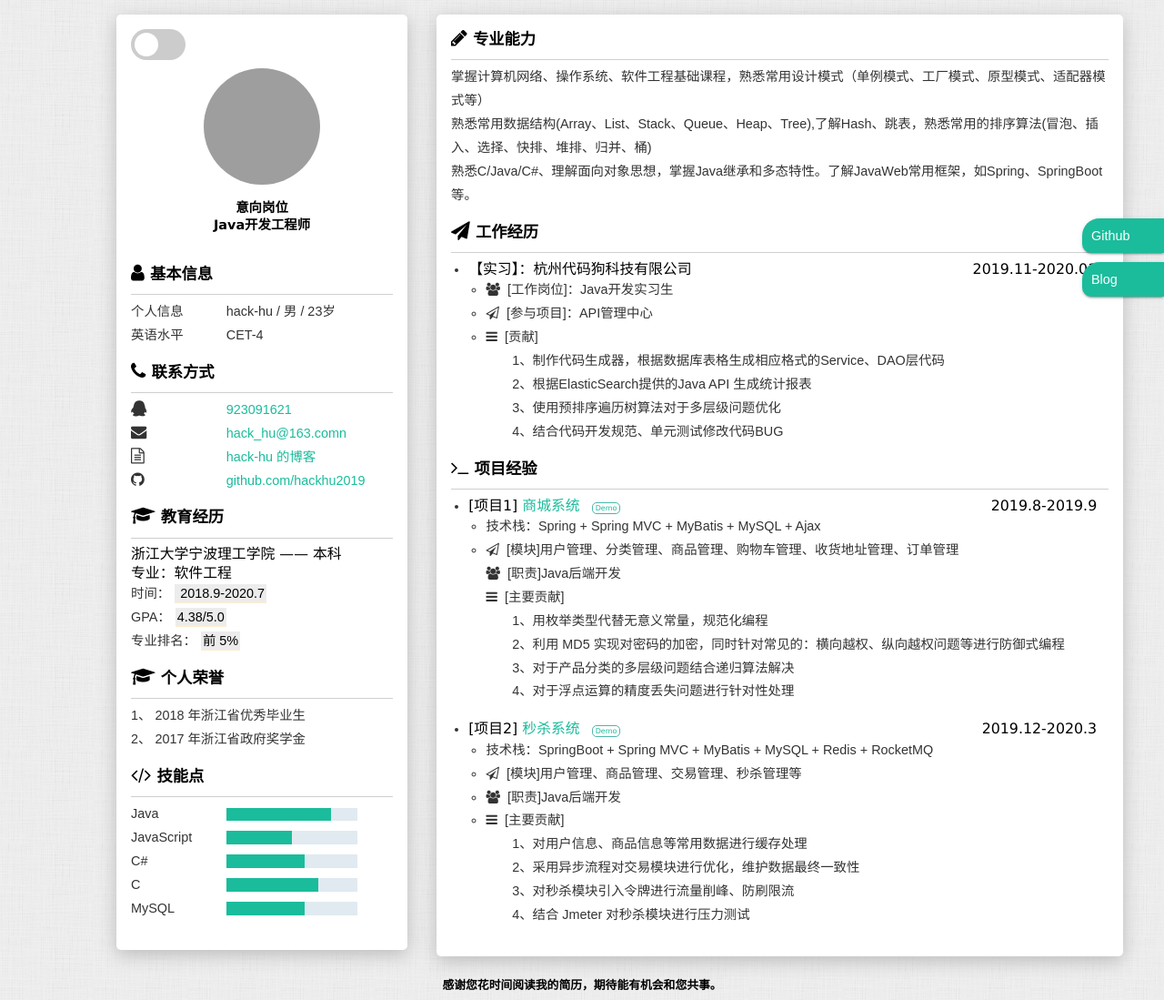
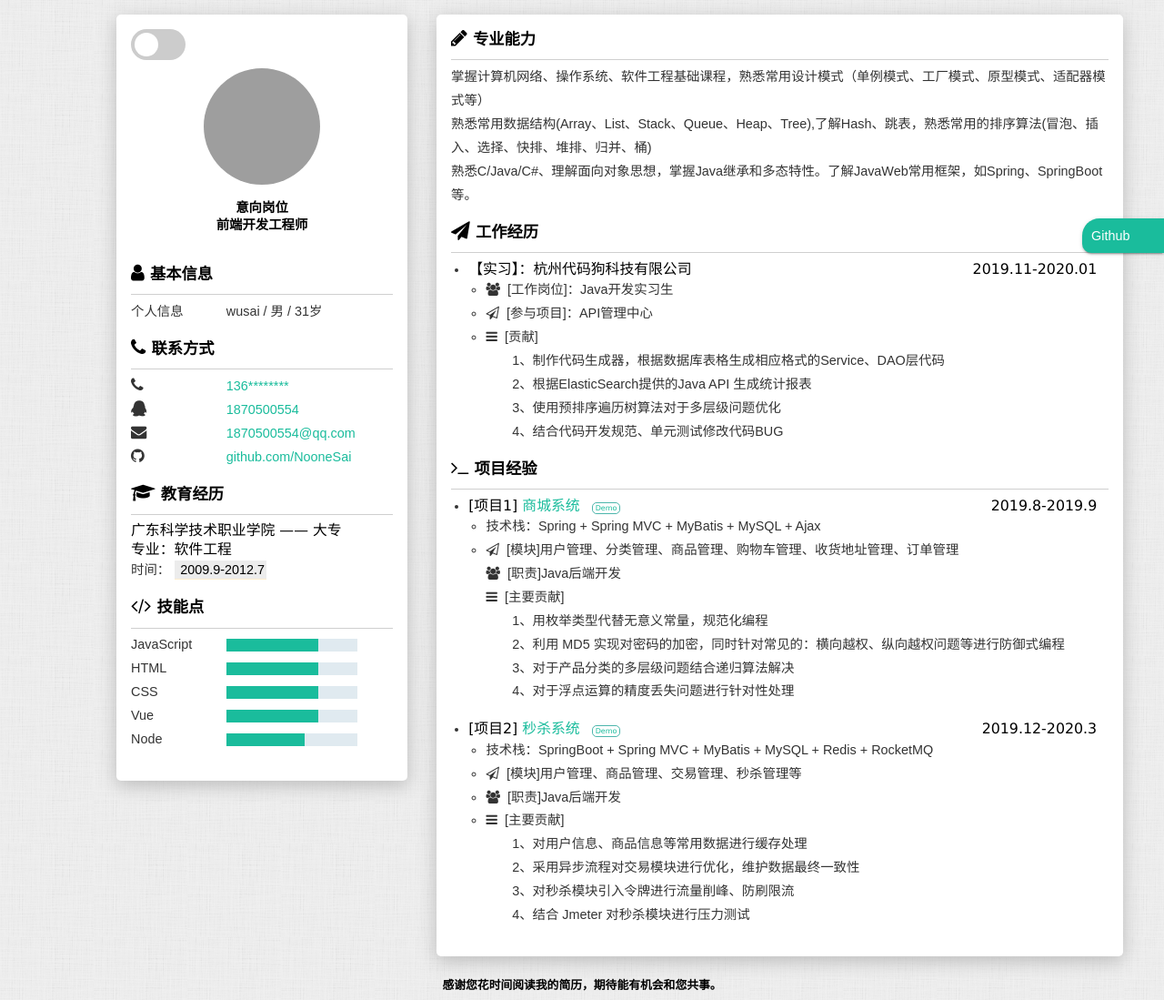
Before and after one commit to NooneSai/resume, a plain HTML site: page index.html in a window 1280 px wide. Shown: the whole page at 91% size. Drawn offline with Linux system fonts and the light colour scheme; grey boxes are pictures that could not be loaded.

Commit message:
change ico

```diff
--- a/assets/js/index.js
+++ b/assets/js/index.js
@@ -1,3 +1,3 @@
-window.onload = function(){
-	console.log("感谢您的浏览，期待能够加入贵公司！我的 GitHub：https://github.com/hackhu2019");
+window.onload = function () {
+  console.log("感谢您的浏览，期待能够加入贵公司！我的 GitHub：https://github.com/NooneSai");
 }
--- a/index.html
+++ b/index.html
@@ -16,9 +16,9 @@
   <meta http-equiv="Cache-Control" content="no-cache, no-store, must-revalidate" />
   <meta http-equiv="Pragma" content="no-cache" />
   <meta http-equiv="Expires" content="0" />
-    <title>[求职]hack-hu-Java开发工程师</title>
+  <title>[求职]wusai-前端开发工程师</title>
   <link rel="shortcut icon" href="assets/images/favicon.ico" type="image/x-icon">
-    <link rel="stylesheet"  type="text/css" href="assets/css/typo.css">
+  <link rel="stylesheet" type="text/css" href="assets/css/typo.css">
   <link rel="stylesheet" type="text/css" href="assets/css/font-awesome.min.css">
   <link rel="stylesheet" type="text/css" href="assets/css/index.css">
 
@@ -125,24 +125,25 @@
         </section>
 
         <h1 class="name"><strong>意向岗位</strong></h1>
-                <h4 class="info-job"><strong>Java开发工程师</strong> </h4>
+        <h4 class="info-job"><strong>前端开发工程师</strong> </h4>
 
       </section>
 
       <!-- 基本信息 -->
       <section class="profile info-unit">
         <h2>
-                    <i class="fa fa-user" aria-hidden="true"></i>基本信息</h2>
+          <i class="fa fa-user" aria-hidden="true"></i>基本信息
+        </h2>
         <hr />
         <ul>
           <li>
             <label>个人信息</label>
-                        <span>hack-hu / 男 / 23岁</span>
+            <span>wusai / 男 / 31岁</span>
           </li>
-                    <li>
+          <!-- <li>
                         <label>英语水平</label>
                         <span>CET-4</span>
-                    </li>
+                    </li> -->
 
         </ul>
       </section>
@@ -150,24 +151,26 @@
       <!-- 联系方式 -->
       <section class="contact info-unit">
         <h2>
-                    <i class="fa fa-phone" aria-hidden="true"></i>联系方式</h2>
+          <i class="fa fa-phone" aria-hidden="true"></i>联系方式
+        </h2>
         <hr />
         <ul>
           <li>
+            <label><i class="fa fa-phone"></i></label>
+            <a target="_blank">136********</a>
+          </li>
+          <li>
             <label><i class="fa fa-qq"></i></label>
-                        <a target="_blank">923091621</a>
+            <a target="_blank">1870500554</a>
           </li>
           <li>
             <label><i class="fa fa-envelope"></i></label>
-                        <a href="mailto:hack_hu@163.com" target="_blank">hack_hu@163.comn</a>
+            <a href="1870500554@qq.com" target="_blank">1870500554@qq.com</a>
           </li>
-                    <li>
-                        <label><i class="fa fa-file-text-o"></i></label>
-                        <a href="https://blog.csdn.net/qq_38288847" target="_blank">hack-hu 的博客</a>
-                    </li>
+
           <li>
             <label><i class="fa fa-github" aria-hidden="true"></i></label>
-                        <a href="https://github.com/hackhu2019" target="_blank">github.com/hackhu2019</a>
+            <a href="https://github.com/NooneSai" target="_blank">github.com/NooneSai</a>
           </li>
         </ul>
       </section>
@@ -175,59 +178,63 @@
       <!-- 教育经历 -->
       <section class="edu info-unit">
         <h2>
-                        <i class="fa fa-graduation-cap" aria-hidden="true"></i>教育经历</h2>
+          <i class="fa fa-graduation-cap" aria-hidden="true"></i>教育经历
+        </h2>
         <hr />
         <ul>
           <li>
             <h3>
-                                <p>浙江大学宁波理工学院 —— 本科</p>
+              <p>广东科学技术职业学院 —— 大专</p>
               <p>专业：软件工程</p>
             </h3>
-                            <time>时间：<mark> 2018.9-2020.7</mark></time>
-                            <p>
+            <time>时间：<mark> 2009.9-2012.7</mark></time>
+            <!-- <p>
               GPA：<mark>4.38/5.0</mark>
-                            </p>
-                            <p>专业排名：<mark>前 5%</mark>
-                            </p>
+            </p> -->
+            <!-- <p>专业排名：<mark>前 5%</mark>
+            </p> -->
           </li>
         </ul>
       </section>
 
       <!-- 个人荣誉 -->
-                <section class="edu info-unit">
+      <!-- <section class="edu info-unit">
         <h2>
-                        <i class="fa fa-graduation-cap" aria-hidden="true"></i>个人荣誉</h2>
+          <i class="fa fa-graduation-cap" aria-hidden="true"></i>个人荣誉
+        </h2>
         <hr />
 
 
         1、 2018 年浙江省优秀毕业生<br />
         2、 2017 年浙江省政府奖学金 <br />
 
-                </section>
+      </section> -->
       <!-- 个人技能 -->
       <section class="skill info-unit">
         <h2>
-                    <i class="fa fa-code" aria-hidden="true"></i>技能点</h2>
-                <hr/>
+          <i class="fa fa-code" aria-hidden="true"></i>技能点
+        </h2>
+        <hr />
         <ul>
-                    <li>
-                        <label>Java</label>
-                        <progress value="80" max="100"></progress>
-                    </li>
+
           <li>
             <label>JavaScript</label>
-                        <progress value="50" max="100"></progress>
-                    </li>
-                    <li>
-                        <label>C#</label>
-                        <progress value="60" max="100"></progress>
-                    </li>
-                    <li>
-                        <label>C</label>
             <progress value="70" max="100"></progress>
           </li>
           <li>
-                        <label>MySQL</label>
+            <label>HTML</label>
+            <progress value="70" max="100"></progress>
+          </li>
+          <li>
+            <label>CSS</label>
+            <progress value="70" max="100"></progress>
+          </li>
+          <li>
+            <label>Vue</label>
+            <progress value="70" max="100"></progress>
+          </li>
+          <li>
+            <label>Node</label>
             <progress value="60" max="100"></progress>
           </li>
         </ul>
@@ -239,7 +246,8 @@
       <!-- 专业能力 -->
       <section class="work info-unit">
         <h2>
-                    <i class="fa fa-pencil" aria-hidden="true"></i>专业能力</h2>
+          <i class="fa fa-pencil" aria-hidden="true"></i>专业能力
+        </h2>
         <hr />
         <p> 掌握计算机网络、操作系统、软件工程基础课程，熟悉常用设计模式（单例模式、工厂模式、原型模式、适配器模式等）
         </p>
@@ -255,7 +263,8 @@
 
       <section class="project info-unit">
         <h2>
-                    <i class="fa fa-paper-plane" aria-hidden="true"></i>工作经历</h2>
+          <i class="fa fa-paper-plane" aria-hidden="true"></i>工作经历
+        </h2>
         <hr />
         <ul>
           <li>
@@ -288,7 +297,8 @@
       <!-- 项目经验 -->
       <section class="project info-unit">
         <h2>
-                    <i class="fa fa-terminal" aria-hidden="true"></i>项目经验</h2>
+          <i class="fa fa-terminal" aria-hidden="true"></i>项目经验
+        </h2>
         <hr />
         <ul>
           <li>
@@ -370,11 +380,11 @@
   <aside>
     <ul>
       <li>
-                <a href="https://github.com/hackhu2019" target="_blank">Github</a>
+        <a href="https://github.com/NooneSai" target="_blank">Github</a>
       </li>
-            <li>
+      <!-- <li>
         <a href="https://blog.csdn.net/qq_38288847" target="_blank">Blog</a>
-            </li>
+      </li> -->
     </ul>
   </aside>
 
```
Also changed, not shown: 2 other files. Lines whose indentation alone changed are shown as unchanged.
